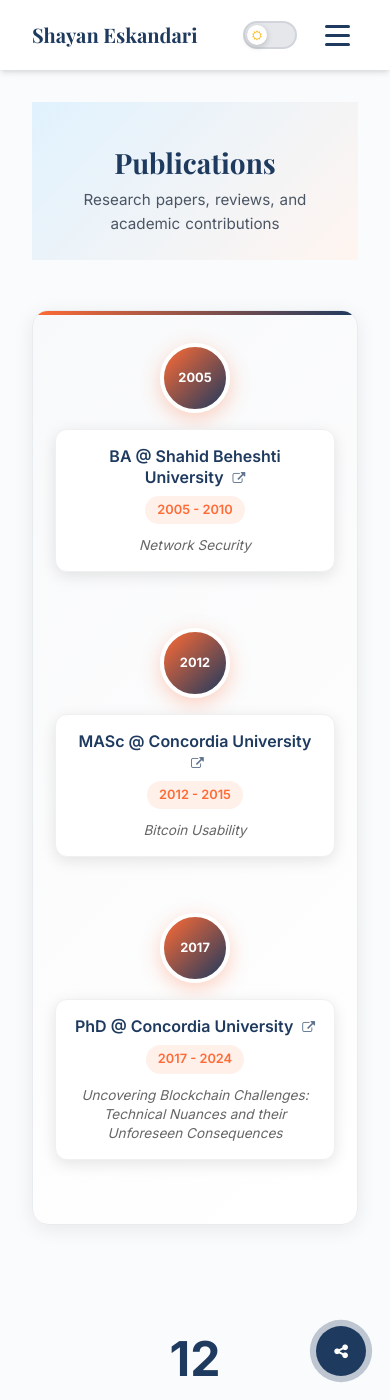
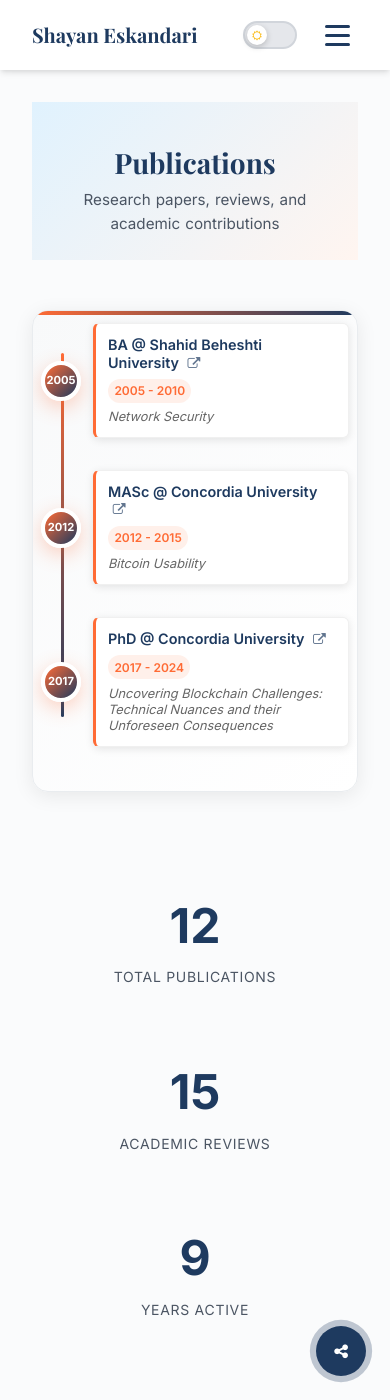
Before and after one commit to shayanb/shayan.es, a Jekyll site: the page built from publications.html, in a window 390 px wide and 1400 px high. Built offline with Jekyll 4.4.1, drawn with Linux system fonts in a browser that asks for light colours.

Commit message:
beautifil academic journey

```diff
--- a/publications.html
+++ b/publications.html
@@ -1002,8 +1014,8 @@
 .timeline-line {
   position: absolute;
   top: 80px;
-  left: 5%;
-  right: 5%;
+  left: 10%;
+  right: 10%;
   height: 4px;
   background: #e9ecef;
   border-radius: 2px;
@@ -1028,9 +1040,9 @@
   transition: transform 0.3s ease;
 }
 
-/* Position milestones along the timeline */
+/* Position milestones along the timeline - Desktop default */
 .timeline-milestone:nth-child(2) {
-  left: 5%;
+  left: 18%;
   transform: translateX(-50%);
 }
 .timeline-milestone:nth-child(3) {
@@ -1038,7 +1050,7 @@
   transform: translateX(-50%);
 }
 .timeline-milestone:nth-child(4) {
-  left: 95%;
+  left: 82%;
   transform: translateX(-50%);
 }
 
@@ -1073,7 +1085,7 @@
 .milestone-content {
   margin-top: 1.5rem;
   text-align: center;
-  width: 280px;
+  width: 300px;
   padding: 1.5rem;
   background: white;
   border-radius: 12px;
@@ -1086,8 +1098,8 @@
 }
 
 .milestone-content:hover {
-  transform: translateX(-50%) translateY(-5px);
-  box-shadow: 0 8px 25px rgba(0, 0, 0, 0.15);
+  transform: translateX(-50%) translateY(-2px);
+  box-shadow: 0 6px 20px rgba(0, 0, 0, 0.12);
   border-color: #ff6b35;
 }
 
@@ -1133,122 +1145,178 @@
   color: #666;
   line-height: 1.4;
   font-style: italic;
+  word-wrap: break-word;
+  overflow-wrap: break-word;
+  hyphens: auto;
 }
 
-/* Responsive Design */
+/* Mobile Responsive Design - Clean Vertical Timeline */
 @media (max-width: 768px) {
   .academic-timeline {
     margin: 2rem 0;
-    padding: 1.5rem 0.5rem;
+    padding: 1rem;
+    background: linear-gradient(135deg, #f8f9fa 0%, #fff 100%);
   }
 
   .timeline-container {
-    padding: 1rem 0;
-    height: auto;
+    position: relative;
+    padding: 0;
+    max-width: none;
+    margin: 0;
     min-height: auto;
-    display: flex;
-    flex-direction: column;
-    gap: 2rem;
-    position: relative;
   }
 
+  /* Vertical line for mobile timeline */
   .timeline-line {
-    display: none;
+    position: absolute;
+    top: 30px;
+    bottom: 30px;
+    left: 25px;
+    width: 3px;
+    height: auto;
+    right: auto;
+    background: linear-gradient(180deg, #ff6b35 0%, #1e3a5f 100%);
+    border-radius: 2px;
   }
 
   .timeline-progress {
     display: none;
   }
 
+  /* Reset all milestone positioning */
   .timeline-milestone {
-    position: relative;
+    position: relative !important;
     display: flex;
-    flex-direction: column;
+    flex-direction: row;
     align-items: center;
     width: 100%;
-    top: auto;
-    left: auto;
-    right: auto;
-    transform: none;
+    top: auto !important;
+    left: auto !important;
+    right: auto !important;
+    transform: none !important;
     margin-bottom: 2rem;
+    padding-left: 0;
   }
 
   .timeline-milestone:nth-child(2),
   .timeline-milestone:nth-child(3),
   .timeline-milestone:nth-child(4) {
-    position: relative;
-    top: auto;
-    left: auto;
-    right: auto;
-    transform: none;
-    flex-direction: column;
-    align-items: center;
+    position: relative !important;
+    top: auto !important;
+    left: auto !important;
+    right: auto !important;
+    transform: none !important;
+    flex-direction: row !important;
+    align-items: center !important;
+    margin-bottom: 2rem;
   }
 
+  /* Compact dots for mobile */
   .milestone-dot {
-    width: 80px;
-    height: 80px;
+    width: 50px;
+    height: 50px;
     flex-shrink: 0;
-    margin-bottom: 1rem;
+    margin-right: 1rem;
+    margin-bottom: 0;
+    z-index: 2;
+    position: relative;
   }
 
   .milestone-year {
-    font-size: 0.9rem;
+    font-size: 0.75rem;
+    font-weight: 700;
   }
 
+  /* Mobile-optimized content cards */
   .milestone-content {
-    margin-top: 0;
-    margin-left: 0;
-    margin-right: 0;
-    text-align: center;
-    width: 100%;
-    max-width: 320px;
+    flex: 1;
+    margin: 0;
+    text-align: left;
+    width: auto;
+    max-width: none;
     position: relative;
     left: auto;
     transform: none;
-    padding: 1.5rem;
+    padding: 1rem;
+    background: white;
+    border-radius: 8px;
+    box-shadow: 0 2px 8px rgba(0, 0, 0, 0.1);
+    border-left: 3px solid #ff6b35;
+    transition: all 0.2s ease;
+  }
+
+  /* Subtle mobile hover effects */
+  .milestone-content:hover {
+    transform: none !important;
+    box-shadow: 0 3px 12px rgba(0, 0, 0, 0.15) !important;
+    border-left-color: #ff8555 !important;
   }
 
   .timeline-milestone:nth-child(3) .milestone-content {
-    margin-left: 0;
-    margin-right: 0;
-    text-align: center;
+    margin: 0;
+    text-align: left;
+    border-left: 3px solid #ff6b35;
+  }
+
+  /* Adjust content within cards for mobile */
+  .milestone-degree {
+    font-size: 0.95rem;
+    margin-bottom: 0.5rem;
+    line-height: 1.2;
+  }
+
+  .milestone-period {
+    font-size: 0.8rem;
+    margin-bottom: 0.5rem;
+    padding: 0.2rem 0.5rem;
+  }
+
+  .milestone-description {
+    font-size: 0.85rem;
+    line-height: 1.3;
+    margin: 0;
   }
 }
 
 @media (max-width: 480px) {
   .academic-timeline {
-    padding: 1rem 0.25rem;
+    padding: 0.75rem 0.5rem;
+    margin: 1.5rem 0;
   }
 
-  .timeline-container {
-    gap: 1.5rem;
+  .timeline-line {
+    left: 20px;
+  }
+
+  .milestone-dot {
+    width: 40px;
+    height: 40px;
+    margin-right: 0.75rem;
+  }
+
+  .milestone-year {
+    font-size: 0.7rem;
   }
 
   .milestone-content {
-    padding: 1rem;
-    max-width: 280px;
+    padding: 0.75rem;
+    border-radius: 6px;
   }
 
   .milestone-degree {
-    font-size: 1rem;
+    font-size: 0.9rem;
+    margin-bottom: 0.4rem;
   }
 
   .milestone-period {
-    font-size: 0.8rem;
+    font-size: 0.75rem;
+    padding: 0.15rem 0.4rem;
+    margin-bottom: 0.4rem;
   }
 
   .milestone-description {
-    font-size: 0.85rem;
-  }
-
-  .milestone-dot {
-    width: 70px;
-    height: 70px;
-  }
-
-  .milestone-year {
     font-size: 0.8rem;
+    line-height: 1.25;
   }
 }
 
```
Also changed, not shown: other parts of publications.html (+14 -2 lines).
